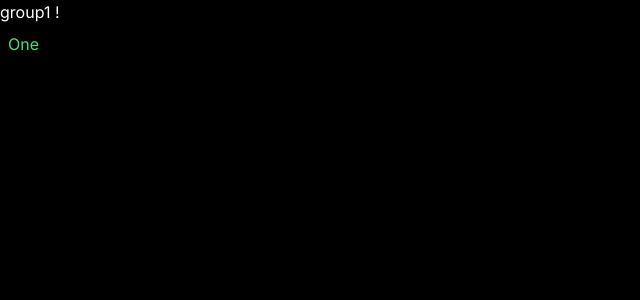
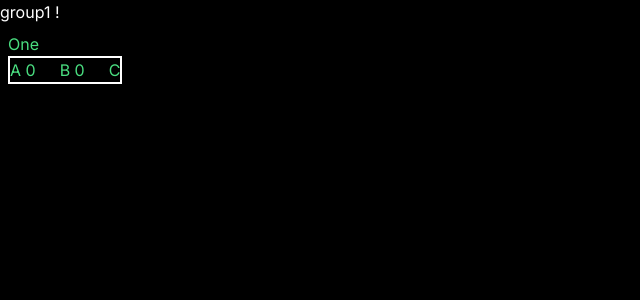
Before and after one commit to baggio4ever/mydokkan, a Next.js app: page /g1 in a window 1280 px wide. Shown: the top 300 px of the page, without its empty margins (0-640 px from the left). Built offline with nearby package versions, Linux system fonts and the light colour scheme.

Commit message:
やっぱ手を動かさんと忘れるね。

```diff
--- /dev/null
+++ b/app/(group1)/g1/buttons.tsx
@@ -0,0 +1,25 @@
+'use client'
+import { useState } from "react";
+
+export default function Buttons() {
+    const [countA,setCountA] = useState(0);
+    const [countB,setCountB] = useState(0);
+
+    function handleClickA() {
+//        alert('Aを押しましたね');
+        setCountA(countA+1);
+    }
+    function handleClickB() {
+//        alert('Bだよーん');
+        setCountB(countB+1);
+    }
+    function handleClickC() {
+        alert('Cなのよ');
+    }
+
+    return <div className=" flex gap-6 border-2 border-white w-fit">
+        <button onClick={handleClickA}>A {countA}</button>
+        <button onClick={handleClickB}>B {countB}</button>
+        <button onClick={handleClickC}>C</button>
+    </div>;
+}
--- a/app/(group1)/g1/page.tsx
+++ b/app/(group1)/g1/page.tsx
@@ -1,3 +1,8 @@
+import Buttons from "./buttons";
+
 export default function Page() {
-    return <div>One</div>
+    return <div>
+        <div>One</div>
+        <Buttons/>
+        </div>
 }
```
